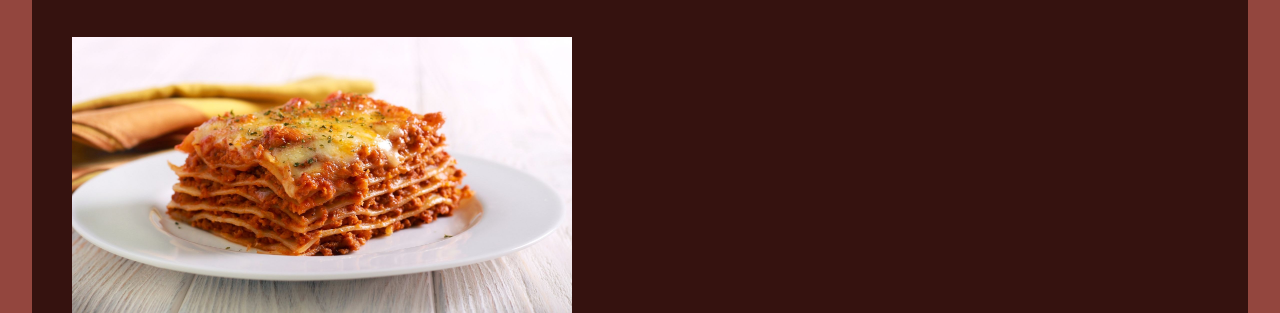
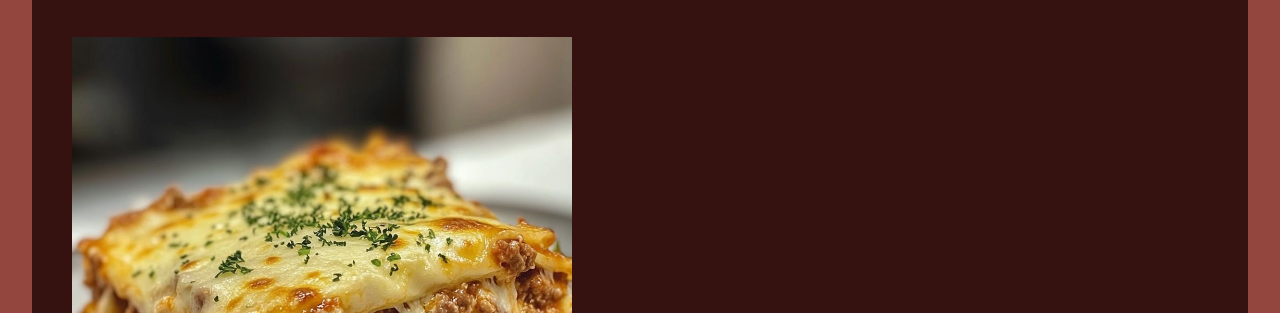
Before and after one commit to AlannySilva/receta-, a plain HTML site: page principal.html in a window 1280 px wide. Shown: the part 103-416 px from the top of the page. Drawn offline with nearby package versions, Linux system fonts and the light colour scheme.

Commit message:
Add files via upload

```diff
--- a/principal.html
+++ b/principal.html
@@ -31,7 +31,7 @@
 <section>
   <article id="principal">
   <div class ="primero">
-  <img class="fotoreceta" src="lasañaprincipal.jpeg">
+  <img class="fotoreceta" src="platoprincipal.jpg">
   <div class="texto">
     <h1>Lasaña</h1>
 
```
